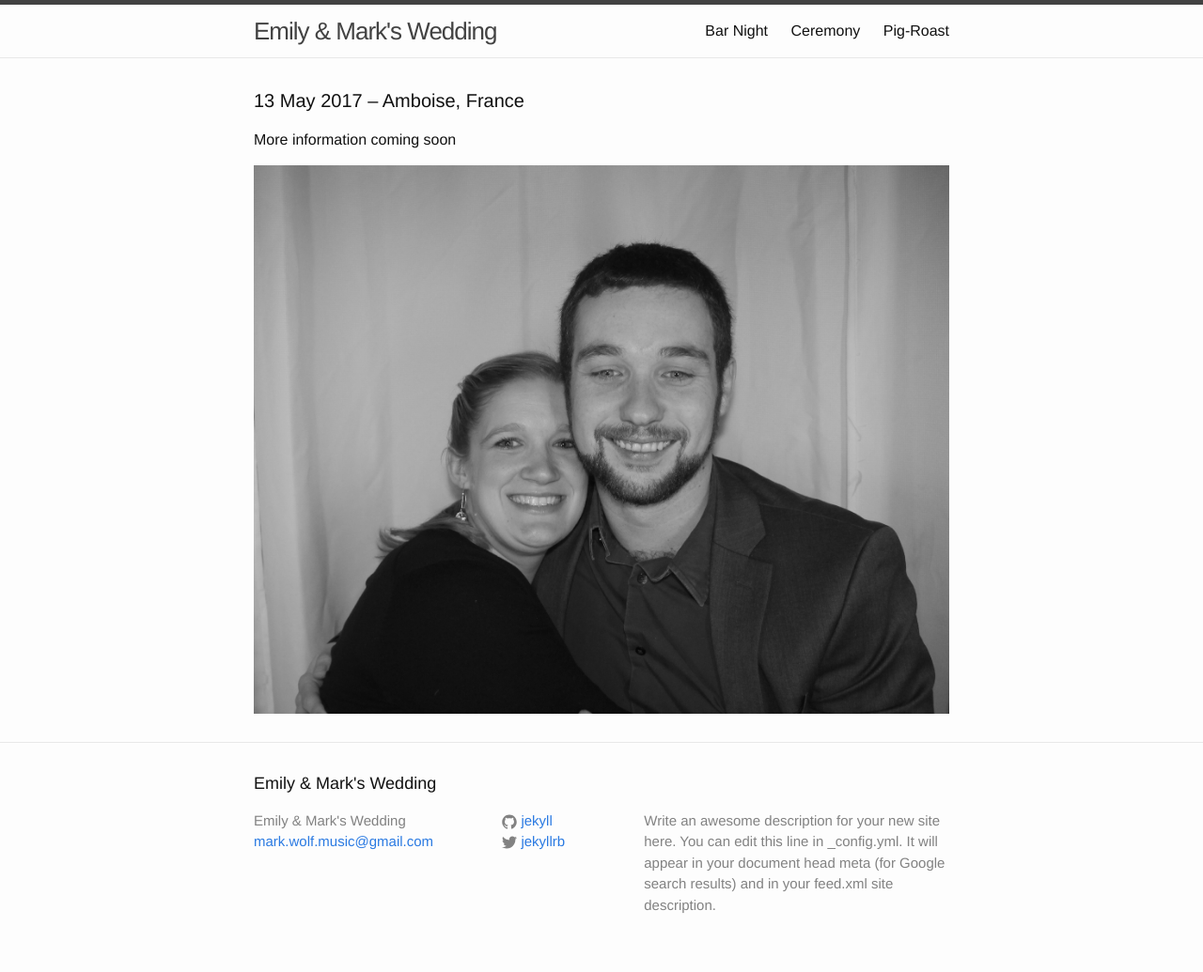
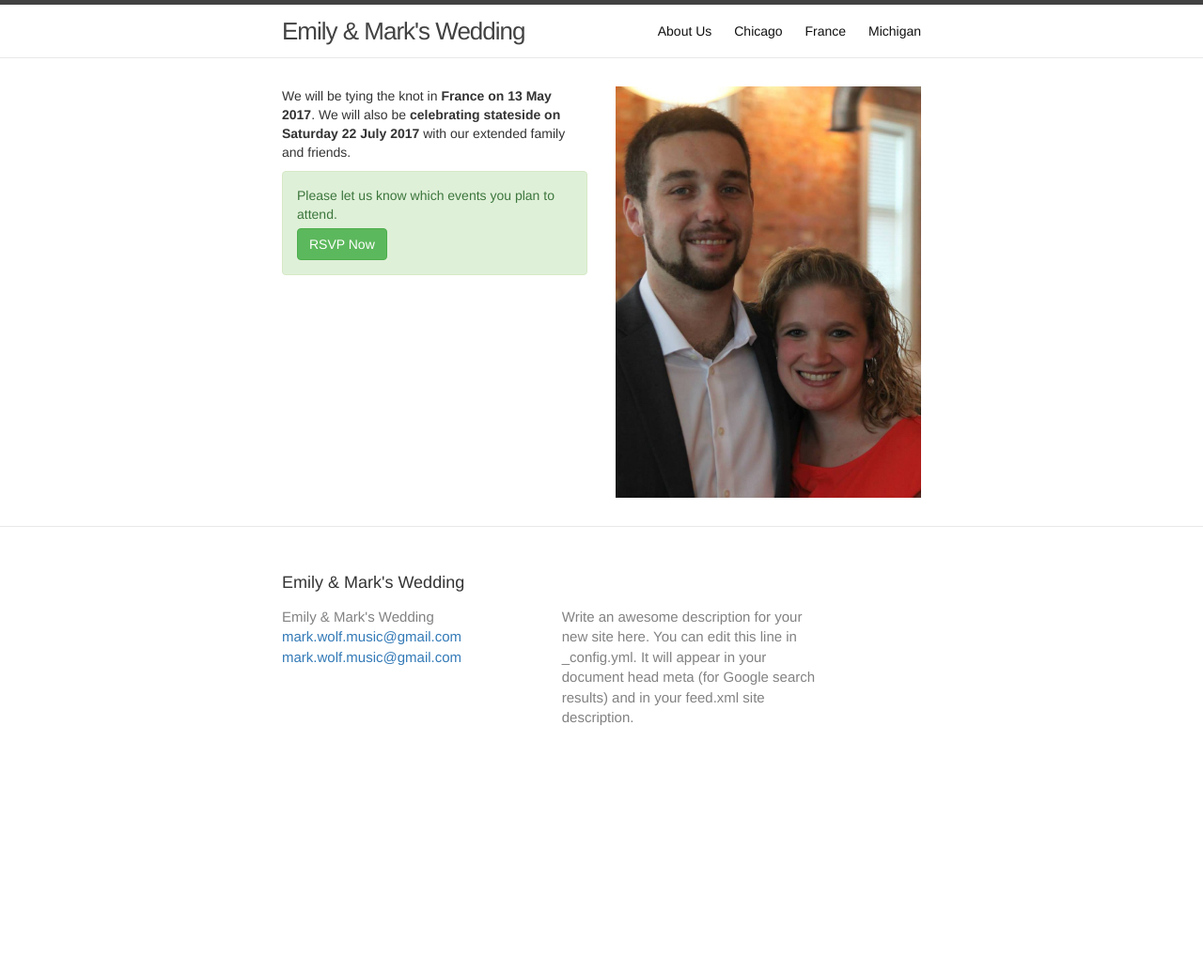
Before and after one commit to canismarko/prettywolves, a Jekyll site: the page built from index.html, in a window 1280 px wide. Shown: the whole page at 94% size. Built offline with Jekyll 4.4.1, drawn with Linux system fonts in a browser that asks for light colours; after the commit the page ends 900 px from its top, so only the background shows below that.

Commit message:
Added a new photo and rearranged some content.

```diff
--- a/_includes/footer.html
+++ b/_includes/footer.html
@@ -5,26 +5,11 @@
     <h2 class="footer-heading">{{ site.title }}</h2>
 
     <div class="footer-col-wrapper">
-      <div class="footer-col footer-col-1">
+      <div class="footer-col footer-col-3">
         <ul class="contact-list">
           <li>{{ site.title }}</li>
           <li><a href="mailto:{{ site.email }}">{{ site.email }}</a></li>
-        </ul>
-      </div>
-
-      <div class="footer-col footer-col-2">
-        <ul class="social-media-list">
-          {% if site.github_username %}
-          <li>
-            {% include icon-github.html username=site.github_username %}
-          </li>
-          {% endif %}
-
-          {% if site.twitter_username %}
-          <li>
-            {% include icon-twitter.html username=site.twitter_username %}
-          </li>
-          {% endif %}
+	  <li><a href="mailto:{{ site.email }}">{{ site.email }}</a></li>
         </ul>
       </div>
 
--- a/_includes/head.html
+++ b/_includes/head.html
@@ -7,6 +7,7 @@
   <meta name="description" content="{% if page.excerpt %}{{ page.excerpt | strip_html | strip_newlines | truncate: 160 }}{% else %}{{ site.description }}{% endif %}">
 
   <link rel="stylesheet" href="{{ "/css/main.css" | prepend: site.baseurl }}">
+  <link rel="stylesheet" href="https://maxcdn.bootstrapcdn.com/bootstrap/3.3.6/css/bootstrap.min.css">
   <link rel="canonical" href="{{ page.url | replace:'index.html','' | prepend: site.baseurl | prepend: site.url }}">
   <link rel="alternate" type="application/rss+xml" title="{{ site.title }}" href="{{ "/feed.xml" | prepend: site.baseurl | prepend: site.url }}">
 </head>
--- a/barnight.md
+++ b/barnight.md
@@ -1,7 +1,8 @@
 ---
 layout: page
-title: Bar Night
+title: Chicago
 permalink: /bar-night/
 ---
 
-We will be having an evening of fun and drinks in Chicago. Check back in the beginning of 2017 for more details.
+We will be having an evening of fun and drinks in Chicago. Check back
+in the beginning of 2017 for more details.
--- a/ceremony.md
+++ b/ceremony.md
@@ -1,6 +1,6 @@
 ---
 layout: page
-title: Ceremony
+title: France
 permalink: /ceremony/
 ---
 
--- a/index.html
+++ b/index.html
@@ -4,24 +4,26 @@ layout: default
 
 <div class="home">
 
-  <h1 class="page-heading">13 May 2017 &ndash; Amboise, France</h1>
-
-  <p>More information coming soon</p>
-
-  <img src="/images/holiday-party-2.jpg" alt="Photo of Emily and Mark" />
+  <div class="row">
+    <div class="col-md-6">
+      <p>
+	We will be tying the knot in <strong>France on 13 May
+	2017</strong>. We will also be <strong>celebrating stateside
+	on Saturday 22 July 2017</strong> with our extended family and
+	friends.
+      </p>
+      <div class="alert alert-success">
+	<p>
+	  Please let us know which events you plan to attend.
+	</p>
+	<p>
+	  <a class="btn btn-success">RSVP Now</a>
+	</p>
+      </div>
+    </div>
+    <div class="col-md-6">
+      <img src="/images/adams-wedding.jpg" alt="Photo of Emily and Mark" />
+    </div>
+  </div>
 
 </div>
-
-  <!-- <ul class="post-list"> -->
-  <!--   {% for post in site.posts %} -->
-  <!--     <li> -->
-  <!--       <span class="post-meta">{{ post.date | date: "%b %-d, %Y" }}</span> -->
-
-  <!--       <h2> -->
-  <!--         <a class="post-link" href="{{ post.url | prepend: site.baseurl }}">{{ post.title }}</a> -->
-  <!--       </h2> -->
-  <!--     </li> -->
-  <!--   {% endfor %} -->
-  <!-- </ul> -->
-
-  <!-- <p class="rss-subscribe">subscribe <a href="{{ "/feed.xml" | prepend: site.baseurl }}">via RSS</a></p> -->
--- a/pigroast.md
+++ b/pigroast.md
@@ -1,6 +1,6 @@
 ---
 layout: page
-title: Pig-Roast
+title: Michigan
 permalink: /pig-roast/
 ---
 
```
Also changed, not shown: about.md (added, +7 -0 lines), images/adams-wedding.jpg (added).
